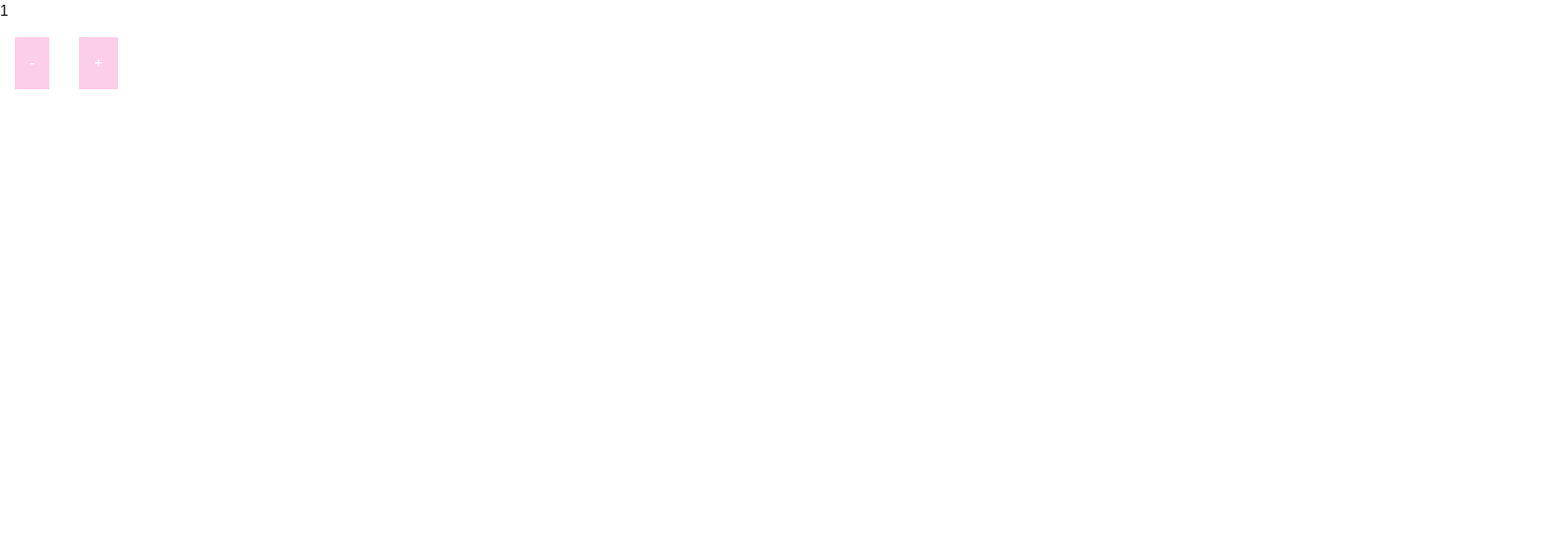
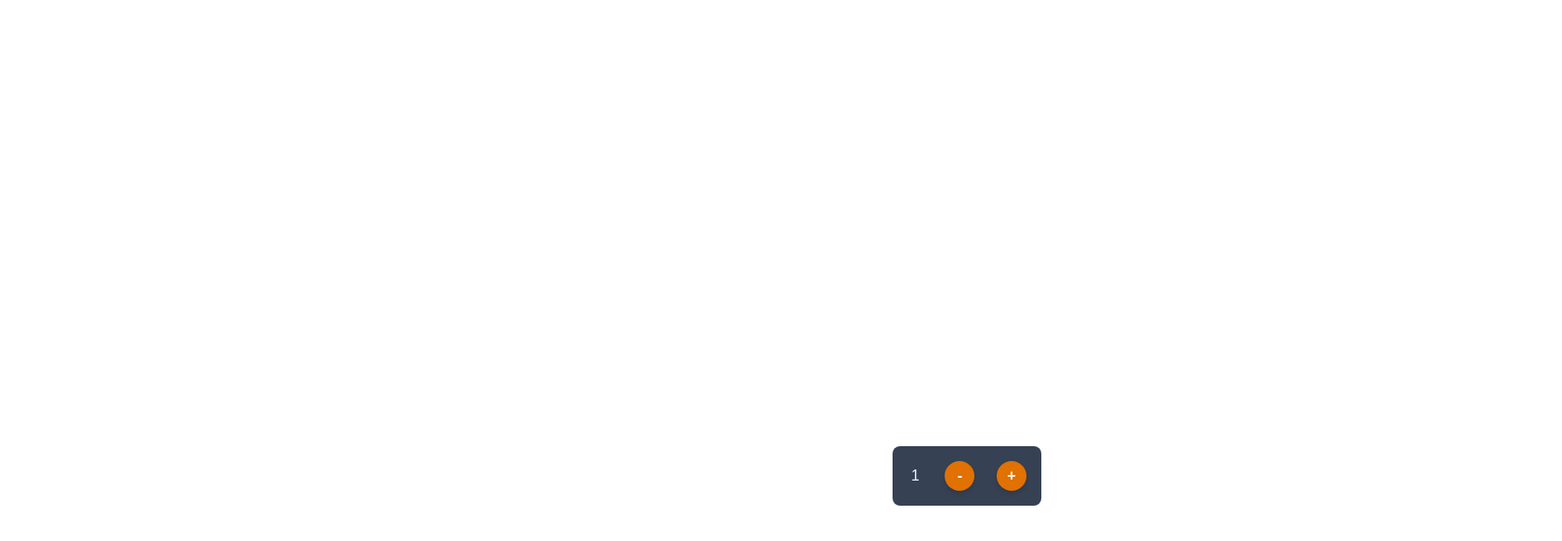
Before and after one commit to Mona121212/cprg306-assignments, a Next.js app: page /week-4 in a window 1280 px wide. Shown: the top 582 px of the page at 93% size, 1680 px wide, since content can reach past the window. Built offline with nearby package versions, Linux system fonts and the light colour scheme.

Commit message:
feat: add tailwindcss

```diff
--- a/app/week-4/page.js
+++ b/app/week-4/page.js
@@ -17,19 +17,22 @@ export default function NewItem() {
   };
 
   let buttonStyle =
-    "bg-pink-200 text-white hover:bg-fuchsia-600 active:bg-amber-600 p-4 m-4 cursor-pointer";
+    "w-8 p-1 bg-amber-600 text-white font-semibold rounded-full shadow-md hover:bg-amber-500 focus:outline-none";
 
   return (
-    <main>
-      <p> {quantity}</p>
-      <button className={buttonStyle} onClick={decrement}>
-        {" "}
-        -{" "}
-      </button>
-      <button className={buttonStyle} onClick={increment}>
-        {" "}
-        +{" "}
-      </button>
+    <main className="flex justify-center items-center m-100 w-full">
+      <div className="p-4 m-20 bg-gray-700 rounded-lg text-white w-40">
+        <div className="flex justify-between">
+           <p className="text-blue-50 m-1"> {quantity}</p>
+          <button className={buttonStyle} onClick={decrement}>
+          -
+        </button>
+        <button className={buttonStyle} onClick={increment}>
+          +
+        </button>
+       </div>
+
+      </div>
     </main>
   );
 }
```
